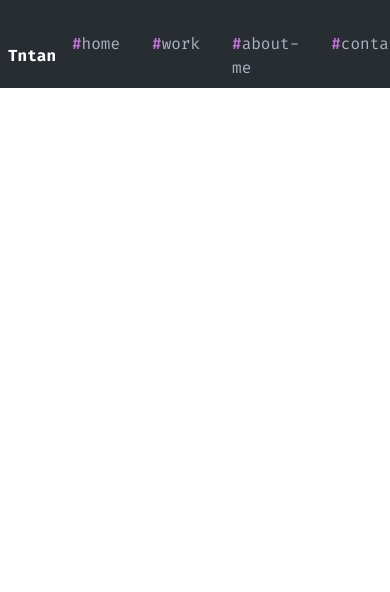
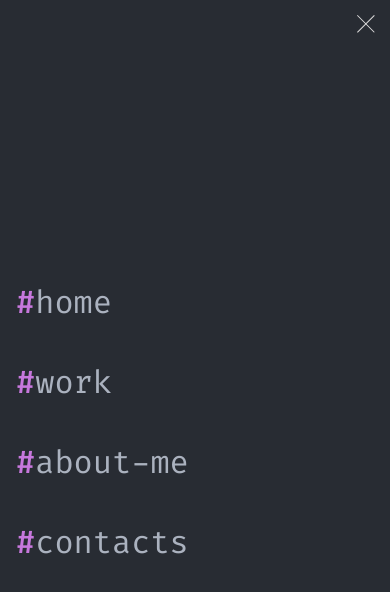
Before and after one commit to tntann/portfolio-reactjs, a React (Vite) app: page / in a window 390 px wide. Shown: the top 592 px of the page. Built offline with nearby package versions, Linux system fonts and the light colour scheme.

Commit message:
portfolio-reactjs

```diff
--- a/index.html
+++ b/index.html
@@ -2,9 +2,9 @@
 <html lang="en">
   <head>
     <meta charset="UTF-8" />
-    <link rel="icon" type="image/svg+xml" href="/vite.svg" />
+    <link rel="icon" type="image/svg+xml" href="./images/Logo.png" />
     <meta name="viewport" content="width=device-width, initial-scale=1.0" />
-    <title>Vite + React</title>
+    <title>Tntan</title>
   </head>
   <body>
     <div id="root"></div>
--- a/src/components/navbar/Navbar.jsx
+++ b/src/components/navbar/Navbar.jsx
@@ -1,10 +1,11 @@
-import React from "react";
+import React, { useState } from "react";
 
 const Navbar = () => {
+  const [toggle, setToggle] = useState(true);
   return (
     <>
       <div className="fixed top-0 left-0 right-0 bg-[#282C33]">
-        <div className="max-w-[1560px] mx-auto flex items-center justify-between pt-6 my-2">
+        <div className="px-5 max-w-[1560px] mx-auto flex items-center justify-between pt-6 my-2">
           <div className="left flex gap-2 items-center font-bold text-white text-base">
             {/* logo */}
             <div className="img">
@@ -13,30 +14,48 @@ const Navbar = () => {
             Tntan
           </div>
           <div className="right flex items-center">
-            <div className="menu flex">
+            <div
+              className={`menu duration-300 flex-col justify-center md:flex-row flex fixed w-full ${
+                !toggle
+                  ? ` right-[-100%] top-0 bottom-0`
+                  : ` right-0 top-0 bottom-0`
+              } bg-[#282C33] md:static`}
+            >
               <a href="#">
-                <li className="text-[#ABB2BF] list-none mx-4">
+                <li className="text-[#ABB2BF] text-[32px] my-4 md:my-auto md:text-base list-none mx-4">
                   <span className="text-[#C778DD] font-medium">#</span>home
                 </li>
               </a>
               <a href="#">
-                <li className="text-[#ABB2BF] list-none mx-4">
+                <li className="text-[#ABB2BF] text-[32px] my-4 md:my-auto md:text-base list-none mx-4">
                   <span className="text-[#C778DD] font-medium">#</span>work
                 </li>
               </a>
               <a href="#">
-                <li className="text-[#ABB2BF] list-none mx-4">
+                <li className="text-[#ABB2BF] text-[32px] my-4 md:my-auto md:text-base list-none mx-4">
                   <span className="text-[#C778DD] font-medium">#</span>about-me
                 </li>
               </a>
               <a href="#">
-                <li className="text-[#ABB2BF] list-none mx-4">
+                <li className="text-[#ABB2BF] text-[32px] my-4 md:my-auto md:text-base list-none mx-4">
                   <span className="text-[#C778DD] font-medium">#</span>contacts
                 </li>
               </a>
+              <div
+                onClick={() => setToggle(false)}
+                className="close absolute block md:hidden right-3 top-3"
+              >
+                <img src="./images/close.png" alt="" />
+              </div>
             </div>
             {/* CLOSE&OPEN btn */}
-            <div className=""></div>
+            <div onClick={() => setToggle(true)} className="">
+              <div className="open block md:hidden w-8">
+                <div className="w-full h-[1px] my-2 rounded-r-3xl bg-[#D9D9D9]"></div>
+                <div className="w-full h-[1px] my-2 rounded-r-3xl bg-[#D9D9D9]"></div>
+                <div className="w-full h-[1px] my-2 rounded-r-3xl bg-[#D9D9D9]"></div>
+              </div>
+            </div>
           </div>
         </div>
       </div>
```
Also changed, not shown: public/images/close.png (added).
